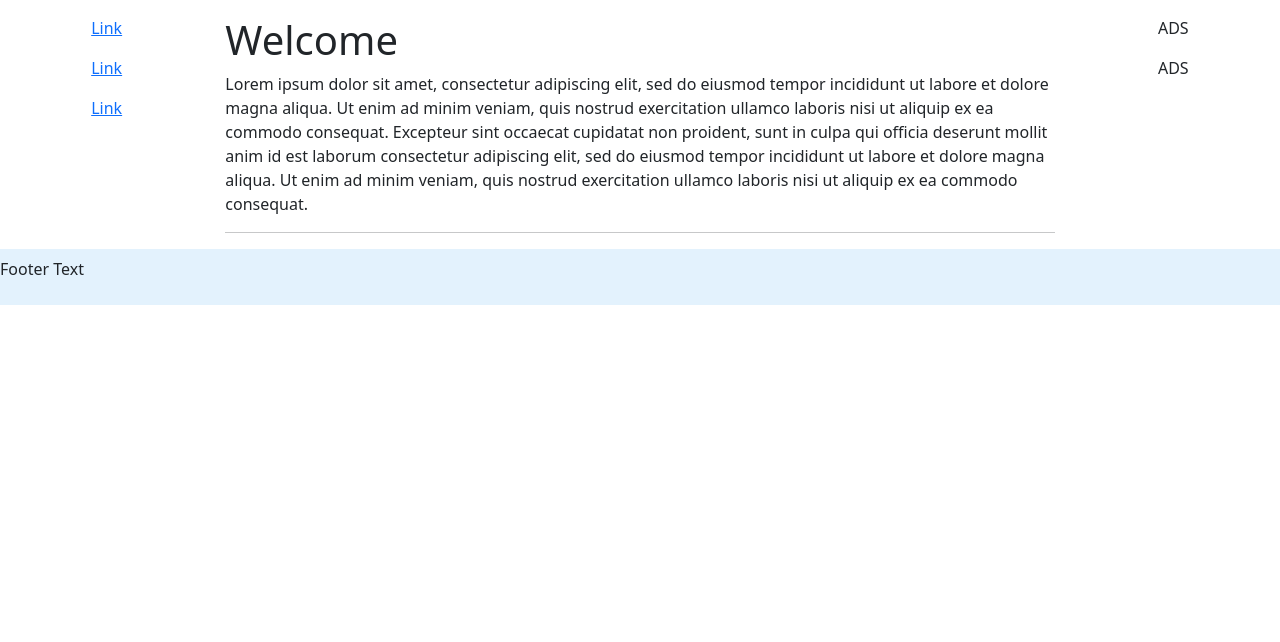
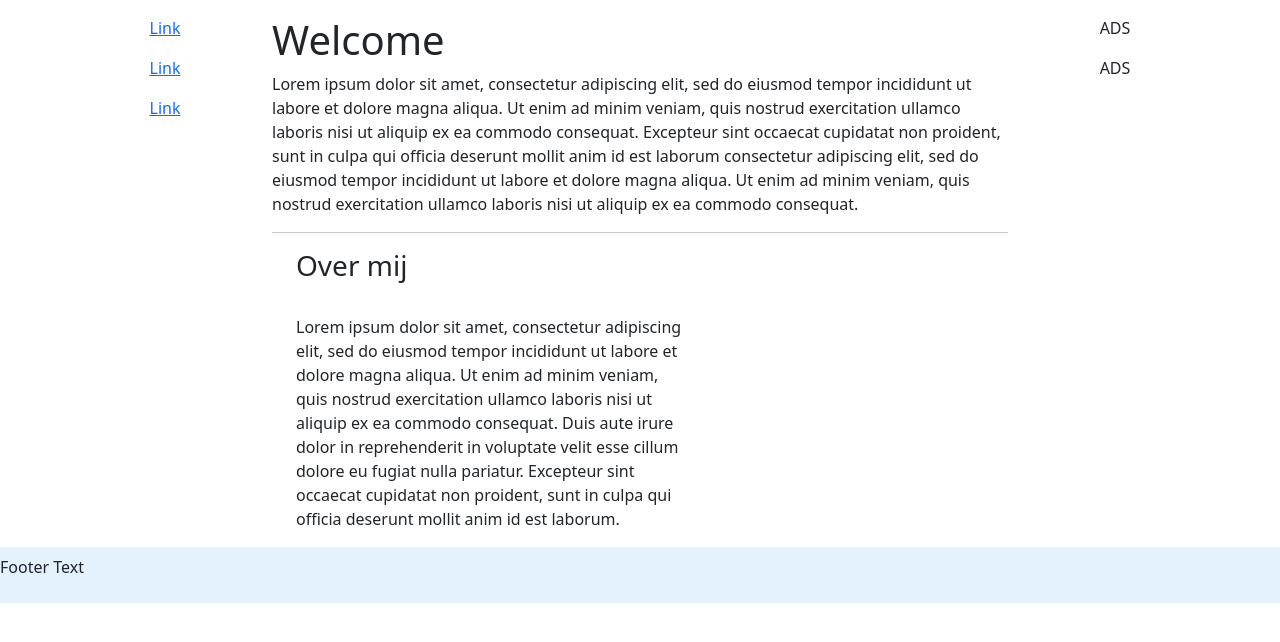
Before and after one commit to LiderStar/local_test, a Django app: page / in a window 1280 px wide. Shown: the part 56-698 px from the top of the page. Run offline with Django 4.2, Linux system fonts and the light colour scheme; some libraries are stand-ins or nearby versions.

Commit message:
Check url

```diff
--- a/app/blog/templates/blog/all_posts.html
+++ b/app/blog/templates/blog/all_posts.html
@@ -10,7 +10,7 @@
 
         {% for post in all_posts %}
         <div class="card mb-3">
-            <h5 class="card-header"> {{ post.author }} | {{ post.date_create }}</h5>
+            <div class="card-header"> {{ post.author }} | {{ post.date_create }}</div>
 
             <div class="card-body">
                     <div class="media">
@@ -31,3 +31,5 @@
         {% endfor %}
 
 {% endblock content %}
+
+<!-- https://codepen.io/lauramaccarley/pen/gOgbdaJ -->
--- a/app/blog/templates/blog/base_blog.html
+++ b/app/blog/templates/blog/base_blog.html
@@ -6,4 +6,28 @@
 <h1>Welcome</h1>
       <p>Lorem ipsum dolor sit amet, consectetur adipiscing elit, sed do eiusmod tempor incididunt ut labore et dolore magna aliqua. Ut enim ad minim veniam, quis nostrud exercitation ullamco laboris nisi ut aliquip ex ea commodo consequat. Excepteur sint occaecat cupidatat non proident, sunt in culpa qui officia deserunt mollit anim id est laborum consectetur adipiscing elit, sed do eiusmod tempor incididunt ut labore et dolore magna aliqua. Ut enim ad minim veniam, quis nostrud exercitation ullamco laboris nisi ut aliquip ex ea commodo consequat.</p>
       <hr>
+      <link href="https://cdn.jsdelivr.net/npm/bootstrap@5.1.1/dist/css/bootstrap.min.css" rel="stylesheet" integrity="sha384-F3w7mX95PdgyTmZZMECAngseQB83DfGTowi0iMjiWaeVhAn4FJkqJByhZMI3AhiU" crossorigin="anonymous">
+
+<section id="about" class="about">
+  <div class="container">
+
+    <div class="row">
+      <div class="col-lg-7 pt-4 pt-lg-0">
+        <h3>Over mij</h3>
+        <br />
+        <img src="https://via.placeholder.com/100" class="float-end imgshadow" alt="">
+        <p>
+          Lorem ipsum dolor sit amet, consectetur adipiscing elit, sed do eiusmod tempor incididunt ut labore et dolore magna aliqua. Ut enim ad minim veniam, quis nostrud exercitation ullamco laboris nisi ut aliquip ex ea commodo consequat. Duis aute irure dolor
+          in reprehenderit in voluptate velit esse cillum dolore eu fugiat nulla pariatur. Excepteur sint occaecat cupidatat non proident, sunt in culpa qui officia deserunt mollit anim id est laborum.
+        </p>
+      </div>
+
+      <div style="text-align: left;" class="col-lg-5">
+
+      </div>
+
+    </div>
+
+  </div>
+</section>
 {% endblock %}
--- a/app/templates/app/base.html
+++ b/app/templates/app/base.html
@@ -14,8 +14,8 @@
 </head>
 <body>
 {% include "app/nav.html" %}
- <div class="container-fluid mt-3">
-        <div class="row content">
+ <div class="container mt-3">
+        <div class="row">
             <div class="col-md-2 sidenav text-center">
                 {% block left %}
                 <p><a href="#">Link</a></p>
@@ -23,7 +23,7 @@
                 <p><a href="#">Link</a></p>
                 {% endblock %}
             </div>
-            <div class="col-md-8 text-left">
+            <div class="col-md-8">
                 {% block content %}
                 <h1>Welcome</h1>
                 <p>Lorem ipsum dolor sit amet, consectetur adipiscing elit, sed do eiusmod tempor incididunt ut labore
```
